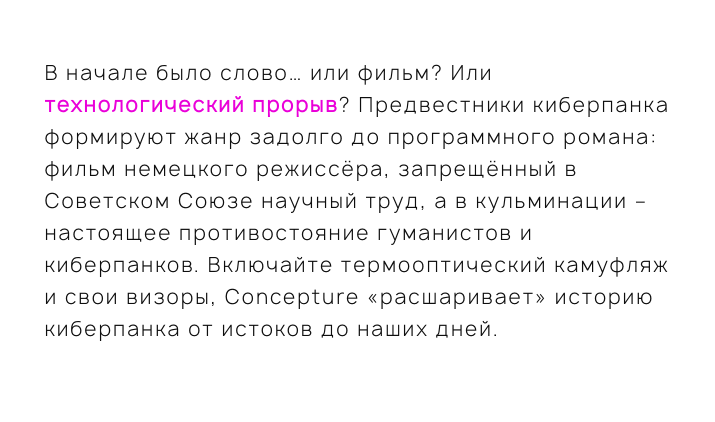
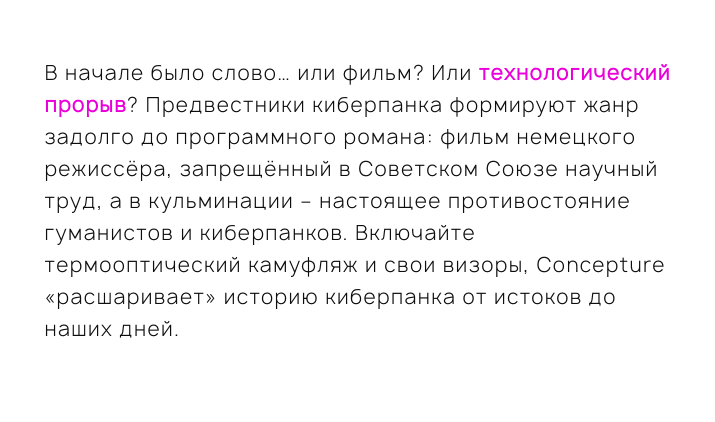
Before and after one commit to KleRkUS/cyberpunkKleRkUs.github.io, a plain HTML site: page index.html in a window 1280 px wide. Shown: the part 303-725 px from the top of the page, without its empty margins (282-997 px from the left). Drawn offline with Linux system fonts and the light colour scheme; a web font is replaced by a local one.

Commit message:
Update style.css

```diff
--- a/style.css
+++ b/style.css
@@ -25,7 +25,7 @@ h1 {
 }
 
 h2 {
-	font-size: 	2em;
+	font-size: 2em;
 }
 
 h1, h2 {
@@ -47,7 +47,7 @@ p {
 	white-space: pre-line;
 	font-family: "Manrope", sans-serif;
 	line-height: 1.6em;
-	letter-spacing: .1em;
+	letter-spacing: .07em;
 }
 
 blockquote {
```
